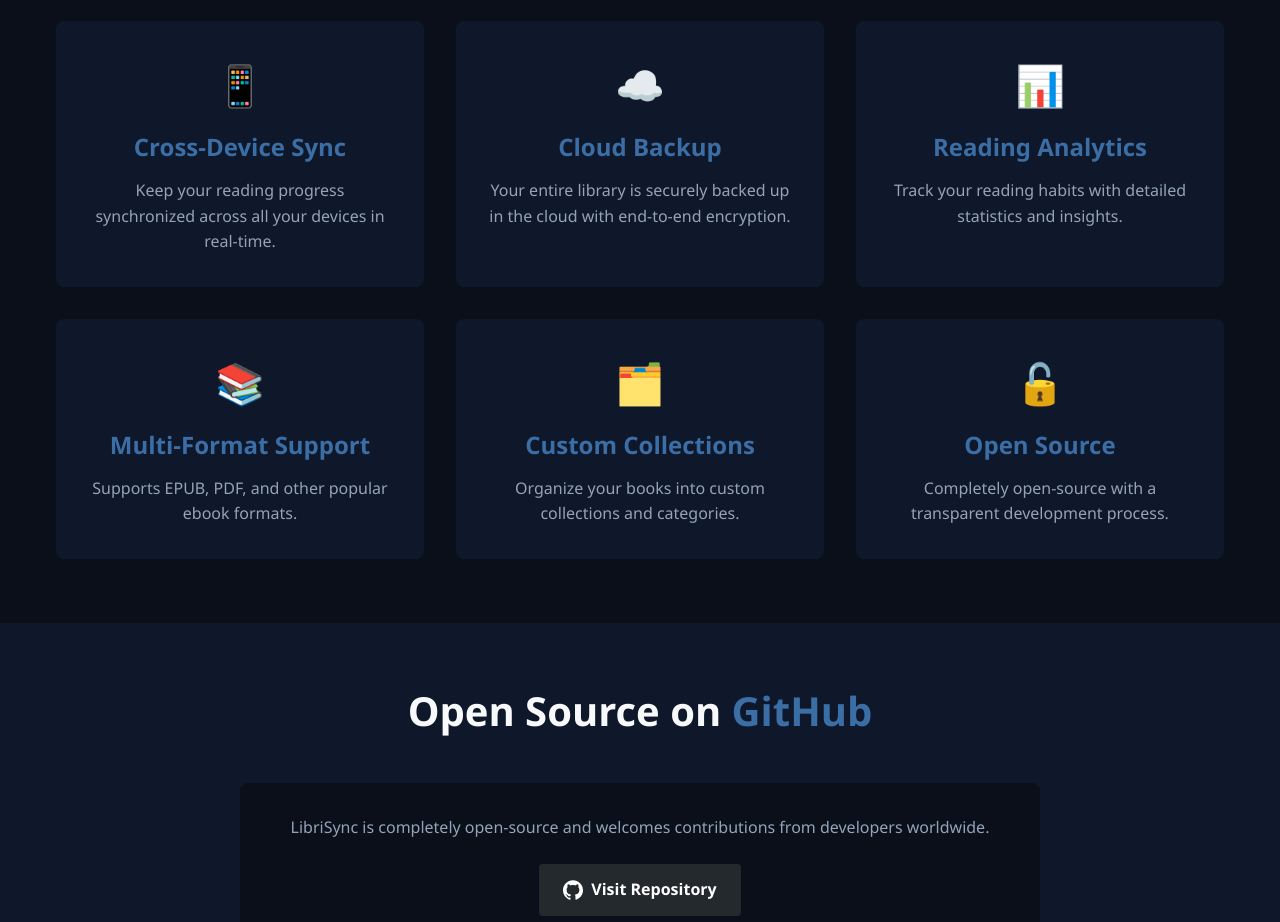
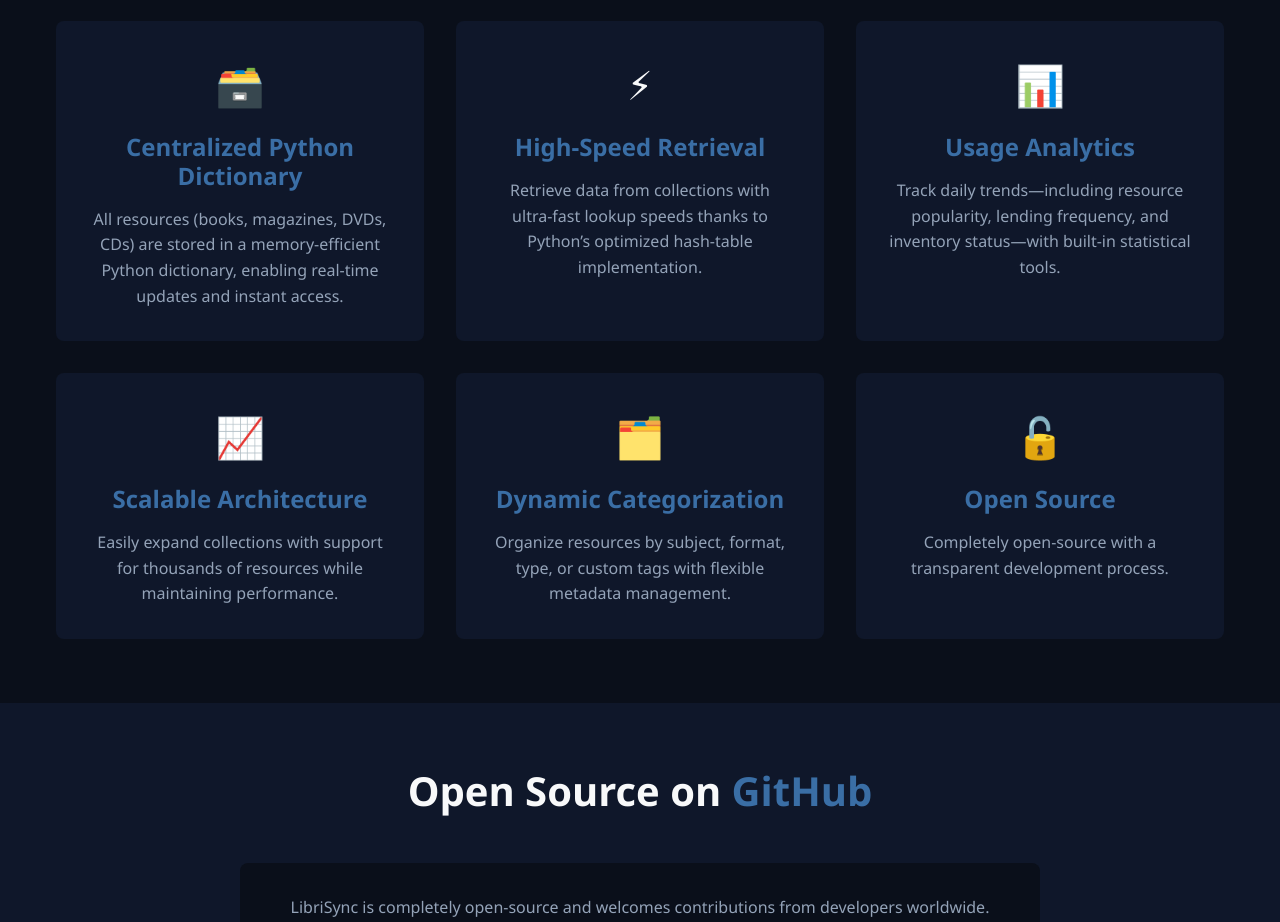
Before and after one commit to prabhathkaluarachchi/LibriSyncFrontend, a React (Vite) app: page / in a window 1280 px wide. Shown: the part 680-1602 px from the top of the page. Built offline with nearby package versions, Linux system fonts and the light colour scheme.

Commit message:
pages updated

```diff
--- a/src/components/Features.jsx
+++ b/src/components/Features.jsx
@@ -1,28 +1,28 @@
 const features = [
   {
-    icon: '📱',
-    title: 'Cross-Device Sync',
-    description: 'Keep your reading progress synchronized across all your devices in real-time.'
+    icon: '🗃️',
+    title: 'Centralized Python Dictionary',
+    description: 'All resources (books, magazines, DVDs, CDs) are stored in a memory-efficient Python dictionary, enabling real-time updates and instant access.'
   },
   {
-    icon: '☁️',
-    title: 'Cloud Backup',
-    description: 'Your entire library is securely backed up in the cloud with end-to-end encryption.'
+    icon: '⚡',
+    title: 'High-Speed Retrieval',
+    description: 'Retrieve data from collections with ultra-fast lookup speeds thanks to Python’s optimized hash-table implementation.'
   },
   {
     icon: '📊',
-    title: 'Reading Analytics',
-    description: 'Track your reading habits with detailed statistics and insights.'
+    title: 'Usage Analytics',
+    description: 'Track daily trends—including resource popularity, lending frequency, and inventory status—with built-in statistical tools.'
   },
   {
-    icon: '📚',
-    title: 'Multi-Format Support',
-    description: 'Supports EPUB, PDF, and other popular ebook formats.'
+    icon: '📈',
+    title: 'Scalable Architecture',
+    description: 'Easily expand collections with support for thousands of resources while maintaining performance.'
   },
   {
     icon: '🗂️',
-    title: 'Custom Collections',
-    description: 'Organize your books into custom collections and categories.'
+    title: 'Dynamic Categorization',
+    description: 'Organize resources by subject, format, type, or custom tags with flexible metadata management.'
   },
   {
     icon: '🔓',
--- a/src/components/Hero.jsx
+++ b/src/components/Hero.jsx
@@ -4,7 +4,7 @@
       <div className="container">
         <div className="hero-content">
           <h1 className="hero-title">
-          Manage Your Library <span>Everywhere</span>
+          Sync Your Library <span>Everywhere</span>
           </h1>
           <p className="hero-text">
             <i>"<b>LibriSync</b> is a powerful Python-based system designed to organize and
```
